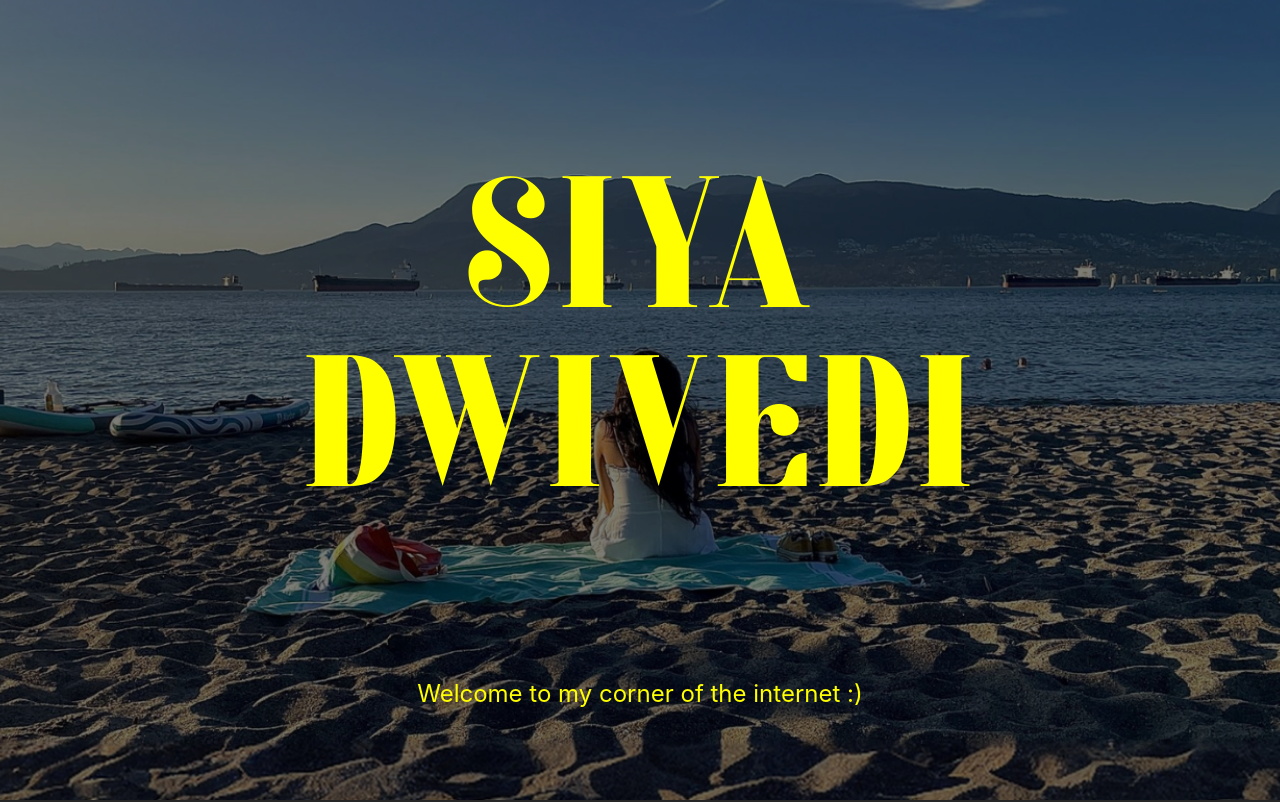
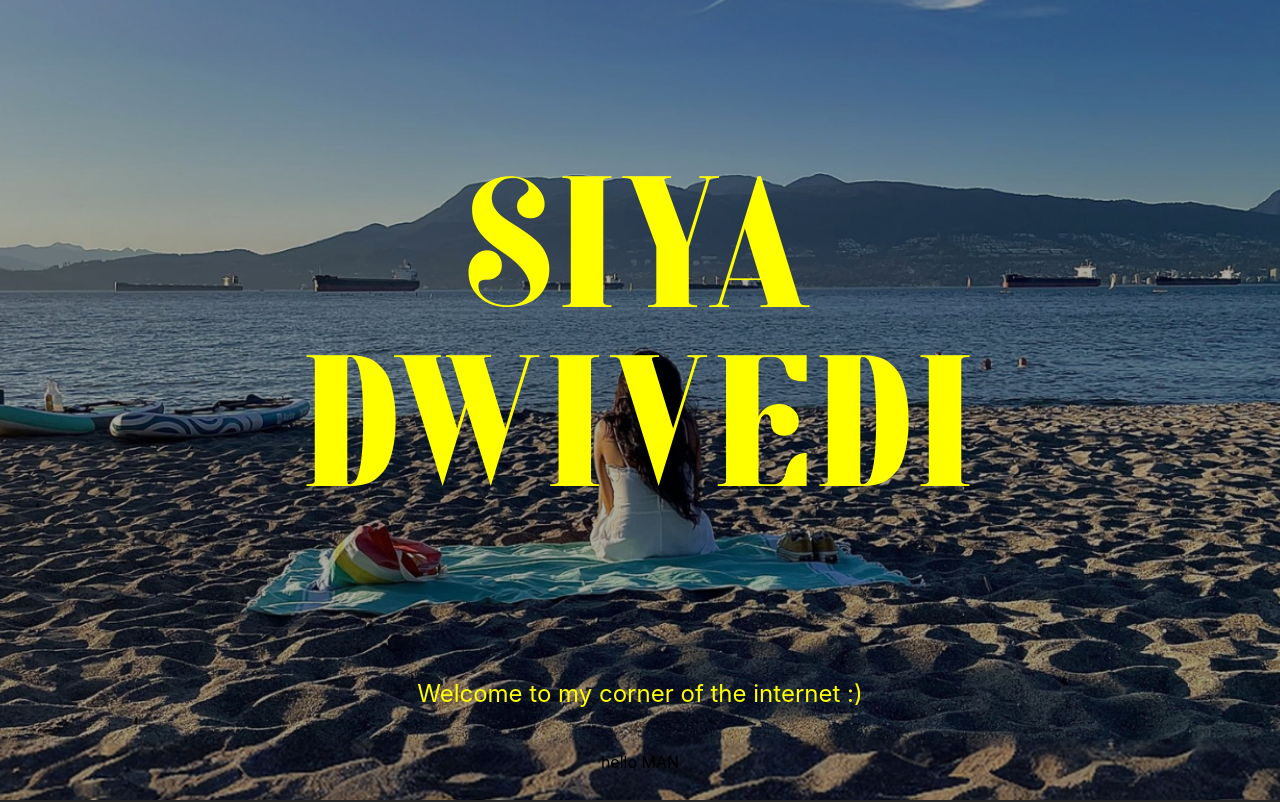
Before and after one commit to gracetownland/wii, a React (Create React App) app: page / in a window 1280 px wide. Shown: the top 802 px of the page. Built offline with nearby package versions, Linux system fonts and the light colour scheme.

Commit message:
added stub pages

```diff
--- a/src/ContactPage.jsx
+++ b/src/ContactPage.jsx
@@ -1,6 +1,6 @@
 import React from 'react';
 import './ContactPage.css'; // Create this CSS file for specific styling
-import background from './img/SiyaDwivedi.png'
+import background from './img/ContactPage.jpg'
 
 function ContactPage() {
   return (
--- a/src/LandingPage.css
+++ b/src/LandingPage.css
@@ -1,4 +1,3 @@
-/* LandingPage.css */
 .LandingPage {
   text-align: center;
   padding: 20px;
@@ -8,40 +7,29 @@
   font-size: 7em;
   font-family: 'Kage';
   color: yellow;
-font-weight: 100;
-letter-spacing: 4px;
-line-height:0.8;
+  font-weight: 100;
+  letter-spacing: 4px;
+  line-height: 0.8;
 }
-
 
 .LandingPage-body {
   font-size: 1.5em;
   color: yellow;
 }
 
-
-
 .backgroundImage {
-  position: relative; /* Required for positioning the overlay */
+  position: relative; /* Required for positioning the shadow */
   height: 100vh;
   width: 100vw;
   background-image: url('./img/SiyaDwivedi.png');
   background-size: cover;
   background-position: center;
-}
 
-.backgroundImage::before {
-  content: '';
-  position: absolute;
-  top: 0;
-  left: 0;
-  right: 0;
-  bottom: 0;
-  background: rgba(0, 0, 0, 0.5); /* Semi-transparent black overlay */
-  z-index: 1; /* Ensures the overlay is above the background but below the content */
+  /* Add the box-shadow overlay */
+  box-shadow: inset 0 0 0 1000px rgba(0, 0, 0, 0.318); /* Creates a dark overlay */
 }
 
 .LandingPage {
   position: relative;
-  z-index: 2; /* Places content above the overlay */
+  z-index: 1; /* Ensures content is above the box-shadow overlay */
 }
--- a/src/LandingPage.jsx
+++ b/src/LandingPage.jsx
@@ -1,6 +1,7 @@
 import React from 'react';
 import './LandingPage.css'; // Create this CSS file for specific styling
 import background from './img/SiyaDwivedi.png'
+import NavBar from './NavBar'
 function LandingPage() {
   return (
     <div className='backgroundImage' style={{backgroundImage: `url(${background})`}}>
@@ -12,6 +13,7 @@ function LandingPage() {
         <p>Welcome to my corner of the internet :)</p>
       </div>
     </div>
+    <NavBar/>
     </div>
   );
 }
--- /dev/null
+++ b/src/NavBar.jsx
@@ -0,0 +1,8 @@
+import React from 'react';
+import './NavBar.css'
+function NavBar(){
+    return (
+        <>hello MAN</>
+    )
+}
+export default NavBar
--- /dev/null
+++ b/src/QuotePage.jsx
@@ -0,0 +1 @@
+//TODO
```
Also changed, not shown: src/NavBar.css (added), src/QuotePage.css (added), 1 other file (tests, documents, lock files or other folders).
